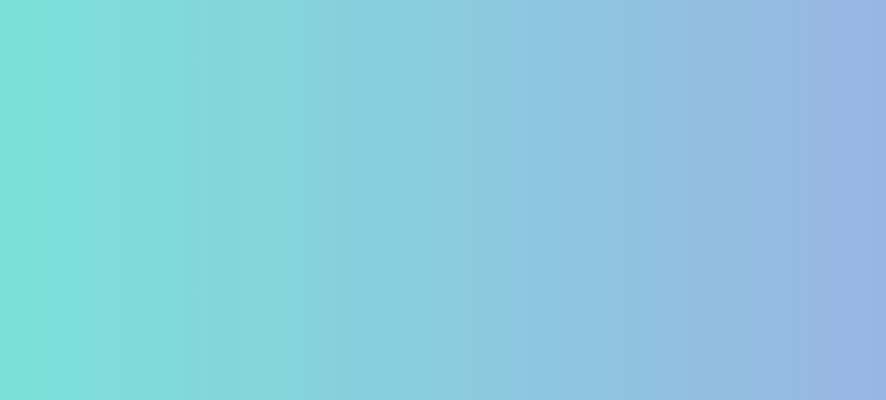
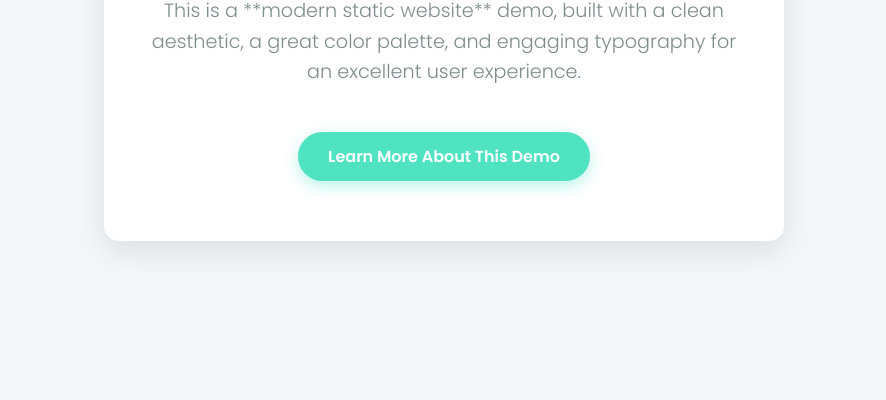
Before and after one commit to bhatadarsh/Static_Website, a plain HTML site: page index.html in a window 1280 px wide. Shown: the part 400-800 px from the top of the page, without its empty margins (196-1082 px from the left). Drawn offline with Linux system fonts and the light colour scheme.

Commit message:
modified and modernized

```diff
--- a/index.html
+++ b/index.html
@@ -3,25 +3,90 @@
 <head>
   <meta charset="UTF-8" />
   <meta name="viewport" content="width=device-width, initial-scale=1.0" />
-  <title>Adarsh Static Website</title>
+  <title>Adarsh Modern Static Website</title>
+  <link href="https://fonts.googleapis.com/css2?family=Poppins:wght@300;600;800&display=swap" rel="stylesheet">
   <style>
+    /* 🎨 Modern Color Palette & Typography */
+    :root {
+      --primary-color: #4A90E2; /* A vibrant blue */
+      --secondary-color: #50E3C2; /* A contrasting mint green */
+      --text-dark: #2c3e50; /* Dark, professional text */
+      --text-light: #ecf0f1; /* Light text for dark backgrounds */
+      --background-light: #f4f6f9; /* Light, subtle background */
+    }
+
     body {
-      font-family: Arial, sans-serif;
+      font-family: 'Poppins', sans-serif; /* Use the imported modern font */
+      margin: 0;
+      padding: 0;
+      min-height: 100vh;
+      display: flex; /* Use Flexbox for easy centering */
+      justify-content: center;
+      align-items: center;
+      background-color: var(--background-light);
+      color: var(--text-dark);
+      transition: background-color 0.3s ease;
+    }
+
+    /* 🖼️ Main Container for better structure */
+    .container {
+      background-color: white;
+      padding: 60px 40px;
+      border-radius: 15px; /* Subtle rounded corners */
+      box-shadow: 0 10px 30px rgba(0, 0, 0, 0.1); /* Soft, modern shadow */
       text-align: center;
-      margin-top: 100px;
-      background: linear-gradient(to right, #74ebd5, #9face6);
-      color: #222;
+      max-width: 600px;
+      width: 90%;
+      /* Simple modern background element (optional) */
+      border-top: 5px solid var(--primary-color);
     }
+
+    /* ✏️ Typography Styling */
     h1 {
-      font-size: 48px;
+      font-size: 2.8rem; /* Large, bold heading */
+      font-weight: 800; /* Extra bold */
+      color: var(--primary-color);
+      margin-bottom: 0.5rem;
+      letter-spacing: -1px; /* Tighter letter spacing for impact */
     }
+
     p {
-      font-size: 20px;
+      font-size: 1.2rem;
+      font-weight: 300; /* Lighter weight for body text */
+      color: #7f8c8d; /* Muted gray for description */
+      margin-top: 0;
+      line-height: 1.6;
+    }
+
+    /* 🌟 Call to Action Button (Optional but highly recommended for modernity) */
+    .btn {
+      display: inline-block;
+      margin-top: 25px;
+      padding: 12px 30px;
+      font-size: 1rem;
+      font-weight: 600;
+      text-decoration: none;
+      color: white;
+      background-color: var(--secondary-color);
+      border-radius: 50px; /* Pill-shaped button */
+      transition: all 0.3s ease;
+      box-shadow: 0 5px 15px rgba(80, 227, 194, 0.4);
+    }
+
+    .btn:hover {
+      background-color: #4ADBC6; /* Slightly darker on hover */
+      box-shadow: 0 8px 20px rgba(80, 227, 194, 0.6);
+      transform: translateY(-2px); /* Subtle lift on hover */
     }
   </style>
 </head>
 <body>
-  <h1>Welcome to Adarsh’s Static Website</h1>
-  <p>For Demo</p>
+  <div class="container">
+    <h1>Adarsh's Project Showcase</h1>
+    <p>
+      This is a **modern static website** demo, built with a clean aesthetic, a great color palette, and engaging typography for an excellent user experience.
+    </p>
+    <a href="#" class="btn">Learn More About This Demo</a>
+  </div>
 </body>
 </html>
```
